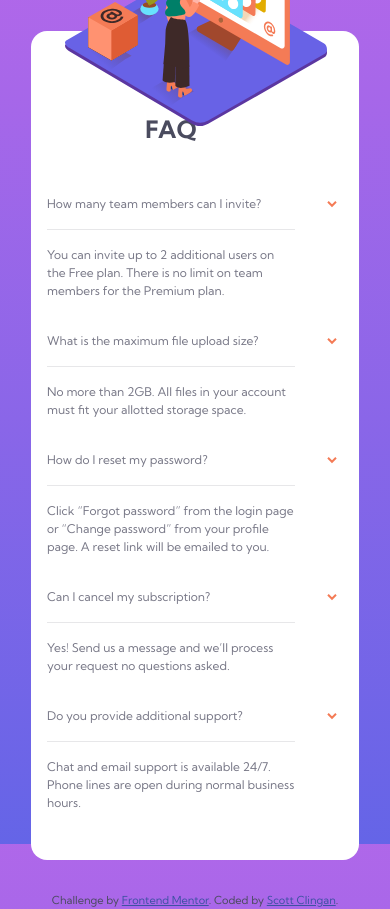
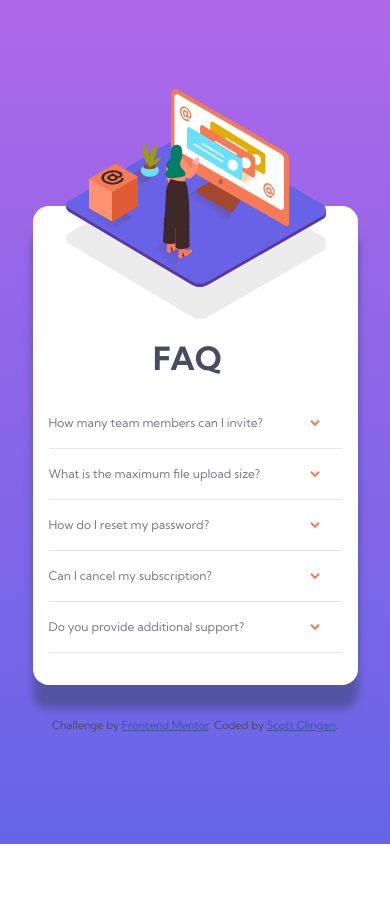
Before and after one commit to sclingan/faq-accordion, a React (Vite) app: page / in a window 390 px wide. After the commit the page ends 844 px from the top, so only its background shows below. Built offline with nearby package versions, Linux system fonts and the light colour scheme.

Commit message:
Adjusting mobile layout

```diff
--- a/src/App.css
+++ b/src/App.css
@@ -79,7 +79,8 @@ body {
 
 .div__card {
   background-color: white;
-  max-width: 20.5rem;
+  /* max-width: 20.5rem; */
+  min-width: 20.3125rem;
   border-radius: 1rem;
   /* padding-inline: 2rem; */
   padding-inline: 1rem;
@@ -87,21 +88,28 @@ body {
   padding-bottom: 2rem;
   display: grid;
   grid-template-columns: auto auto;
+  box-shadow: 0 1.5rem .5rem hsl(240, 33%, 49%);/*fix color */
 }
 
 .img__logo {
   position: absolute;
-  /* top: -7.5rem; */
-  top: -6.5rem;
+  top: -7.3rem;
+  /* top: -6.5rem; */
   right: 2rem;
   max-width: 80%;
+  filter: drop-shadow( 0 2rem #ececec);
 }
 
 h1 {
   color: var(--text-dark-gray);
-  padding-top: 5rem;
-  padding-bottom: 2rem;
+  /* padding-top: 5rem; */
+  padding-top: 8rem;
+  /* padding-bottom: 2rem; */
+  padding-bottom: 1rem;
   text-align: center;
+  /* padding-left: 2rem; */
+  padding-left: 3rem;
+  font-size: 2rem;
 }
 
 .div__card_question {
@@ -119,10 +127,11 @@ h1 {
   background-color: transparent;
   padding-left: 2rem;
   cursor: pointer;
+  border-bottom: 1px solid var(--dividers-gray-blue);
 }
 
 .div__card_answer {
-  /* display: none; */
+  display: none;
   padding-block: 1rem;
   text-align: left;
 }
--- a/src/App.tsx
+++ b/src/App.tsx
@@ -14,7 +14,6 @@ function App() {
           <p>How many team members can I invite?</p>
        </div>
        <button className="btn__accordion"><img src={arrow_icon} alt=""></img></button>
-
        <div className="div__card_answer">
          <p> You can invite up to 2 additional users on the Free plan. There is no limit on
           team members for the Premium plan.
```
